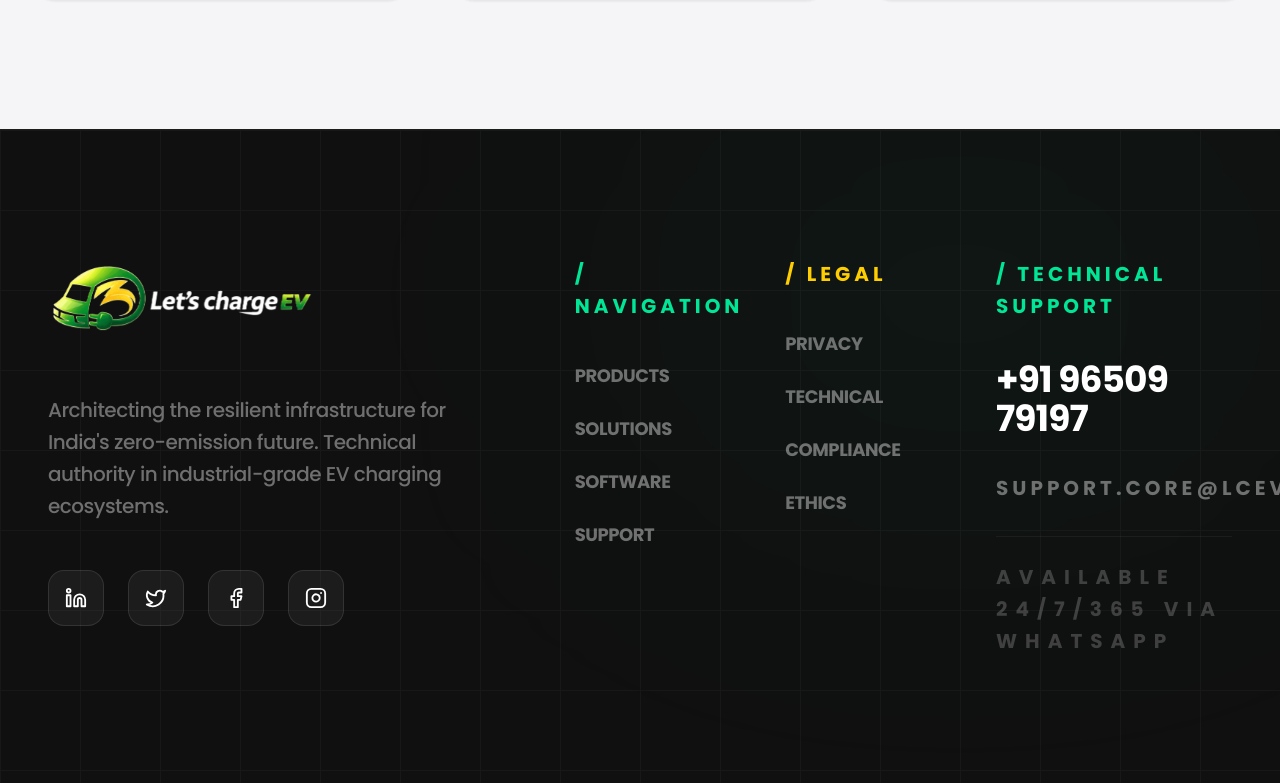
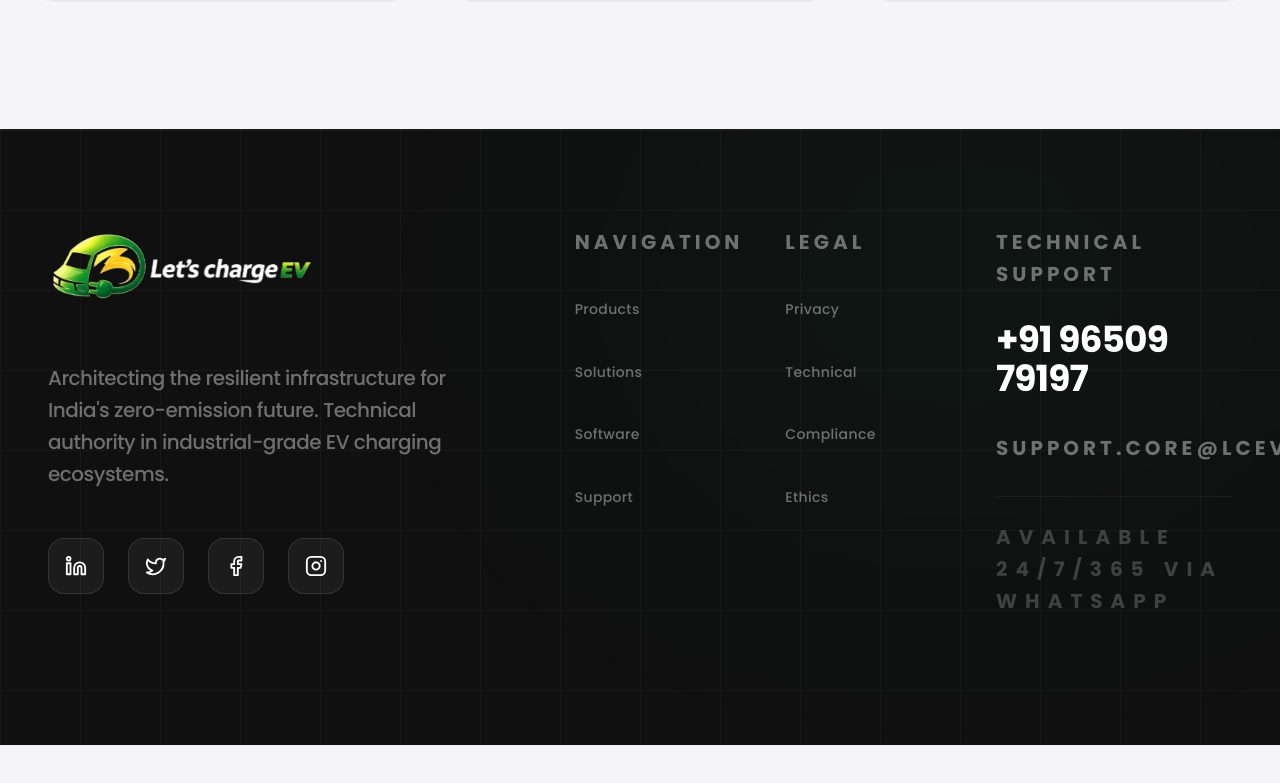
Before and after one commit to yorkyinternational-dotcom/Letschargeev, a React (Vite) app: page /about in a window 1280 px wide. Shown: the part 870-1653 px from the top of the page. After the commit the page ends 1615 px from the top, so only its background shows below. Built offline with nearby package versions, Linux system fonts and the light colour scheme.

Commit message:
style: fix footer typography and remove slashes

```diff
--- a/src/components/layout/Footer.jsx
+++ b/src/components/layout/Footer.jsx
@@ -7,7 +7,7 @@ const Footer = () => {
   const currentYear = new Date().getFullYear();
 
   return (
-    <footer className="bg-primary dark:bg-black text-white pt-16 md:pt-32 pb-24 lg:pb-16 border-t border-white/5 relative overflow-hidden transition-colors duration-500">
+    <footer className="bg-primary dark:bg-black text-white pt-16 md:pt-24 pb-24 lg:pb-16 border-t border-white/5 relative overflow-hidden transition-colors duration-500">
       {/* Precision Grid Overlay */}
       <div className="absolute inset-0 opacity-[0.03] pointer-events-none"
         style={{
@@ -37,11 +37,11 @@ const Footer = () => {
           </div>
 
           <div className="lg:col-span-2">
-            <p className="text-[10px] font-bold uppercase tracking-[0.2em] text-accent-green mb-10">/ NAVIGATION</p>
+            <p className="text-xs font-bold uppercase tracking-[0.2em] text-white/40 mb-8">NAVIGATION</p>
             <ul className="space-y-6">
               {['Products', 'Solutions', 'Software', 'Support'].map(link => (
                 <li key={link}>
-                  <Link to={`/#${link.toLowerCase()}`} className="text-white/40 hover:text-white text-lg font-bold tracking-tight transition-all hover:translate-x-3 block uppercase">
+                  <Link to={`/#${link.toLowerCase()}`} className="text-white/40 hover:text-white text-sm font-medium tracking-wide transition-all hover:translate-x-3 block py-2">
                     {link}
                   </Link>
                 </li>
@@ -50,11 +50,11 @@ const Footer = () => {
           </div>
 
           <div className="lg:col-span-2">
-            <p className="text-[10px] font-bold uppercase tracking-[0.2em] text-accent-yellow mb-10">/ LEGAL</p>
+            <p className="text-xs font-bold uppercase tracking-[0.2em] text-white/40 mb-8">LEGAL</p>
             <ul className="space-y-6">
               {['Privacy', 'Technical', 'Compliance', 'Ethics'].map(link => (
                 <li key={link}>
-                  <Link to={`/legal`} className="text-white/40 hover:text-white text-lg font-bold tracking-tight transition-all hover:translate-x-3 block uppercase">
+                  <Link to={`/legal`} className="text-white/40 hover:text-white text-sm font-medium tracking-wide transition-all hover:translate-x-3 block py-2">
                     {link}
                   </Link>
                 </li>
@@ -63,7 +63,7 @@ const Footer = () => {
           </div>
 
           <div className="lg:col-span-3">
-            <p className="text-[10px] font-bold uppercase tracking-[0.2em] text-accent-green mb-10">/ TECHNICAL SUPPORT</p>
+            <p className="text-xs font-bold uppercase tracking-[0.2em] text-white/40 mb-8">TECHNICAL SUPPORT</p>
             <div className="space-y-8">
               <a
                 href="https://wa.me/919650979197?text=Hello%20I%20am%20interested%20in%20your%20services"
```
